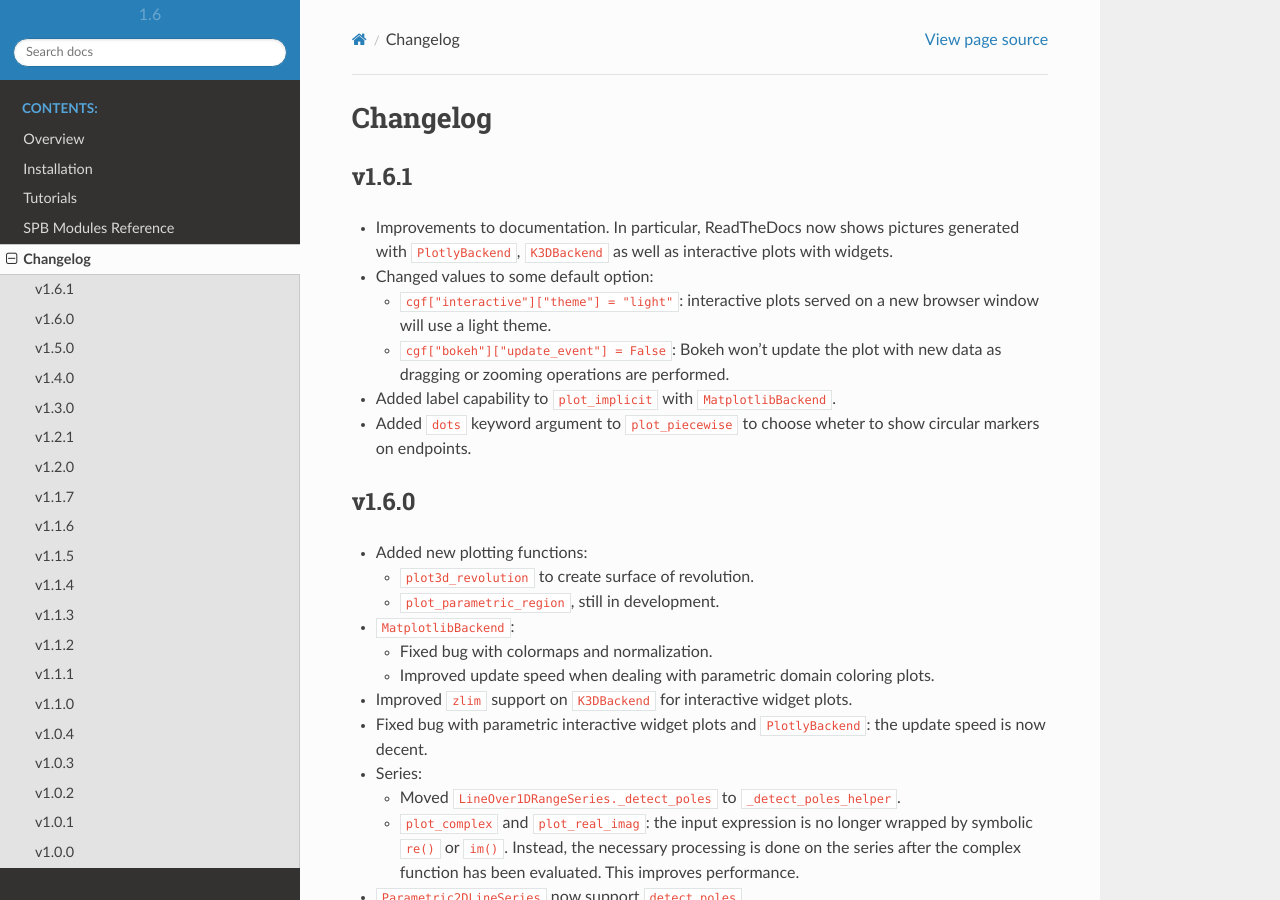
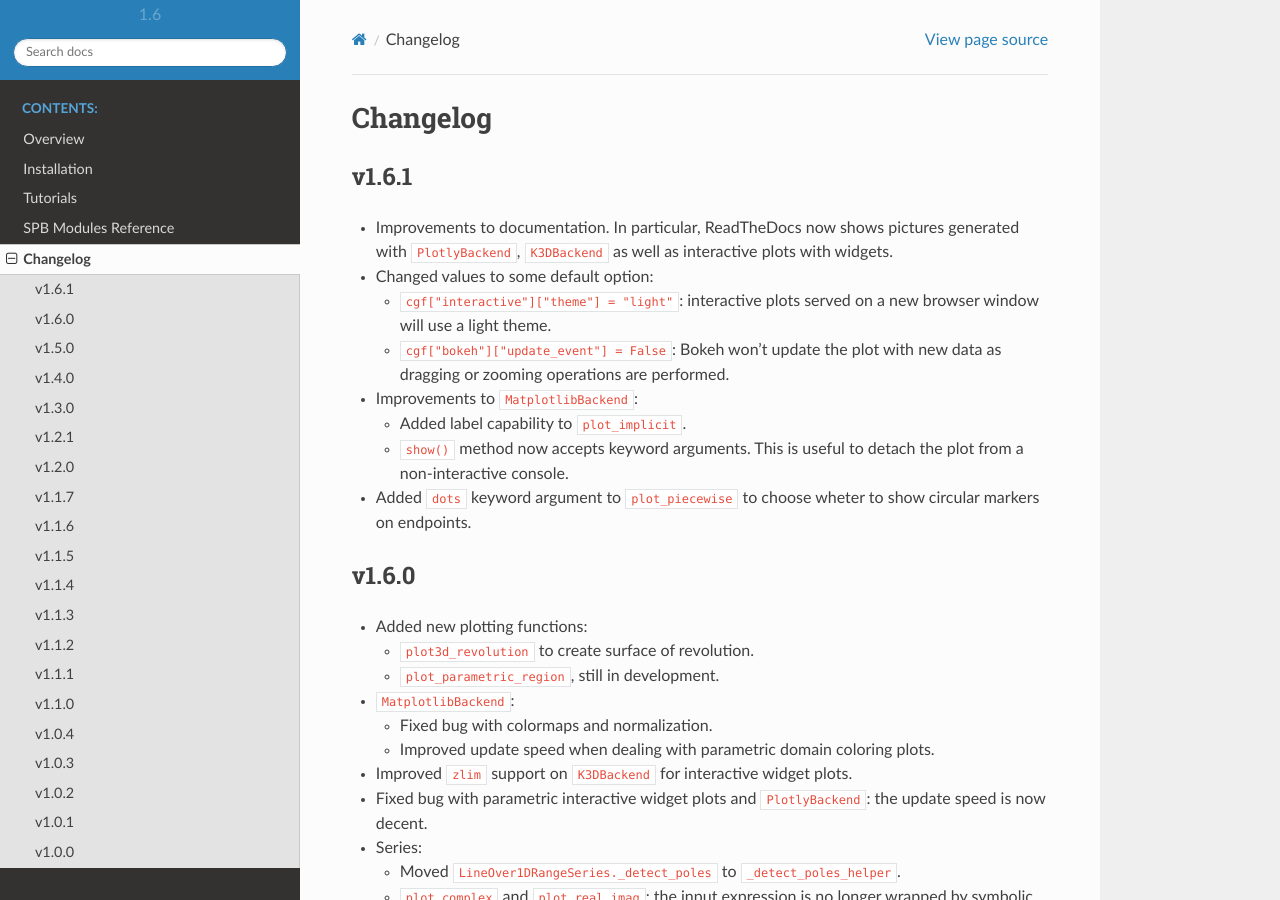
Before and after one commit to Davide-sd/sympy-plot-backends, a Sphinx documentation site: the page built from doc/source/changelog.rst, in a window 1280 px wide and 900 px high. Built offline with Sphinx 7.4.7 and the Read the Docs theme 2.0.0, drawn with Linux system fonts in a browser that asks for light colours.

Commit message:
added keyword arguments to show method

```diff
--- a/doc/source/changelog.rst
+++ b/doc/source/changelog.rst
@@ -17,7 +17,12 @@ v1.6.1
   * ``cgf["bokeh"]["update_event"] = False``: Bokeh won't update the plot with
     new data as dragging or zooming operations are performed.
 
-* Added label capability to ``plot_implicit`` with ``MatplotlibBackend``.
+* Improvements to ``MatplotlibBackend``:
+
+  * Added label capability to ``plot_implicit``.
+
+  * ``show()`` method now accepts keyword arguments. This is useful to detach
+    the plot from a non-interactive console.
 
 * Added ``dots`` keyword argument to ``plot_piecewise`` to choose wheter to
   show circular markers on endpoints.
```
Also changed, not shown: 1 other file.
